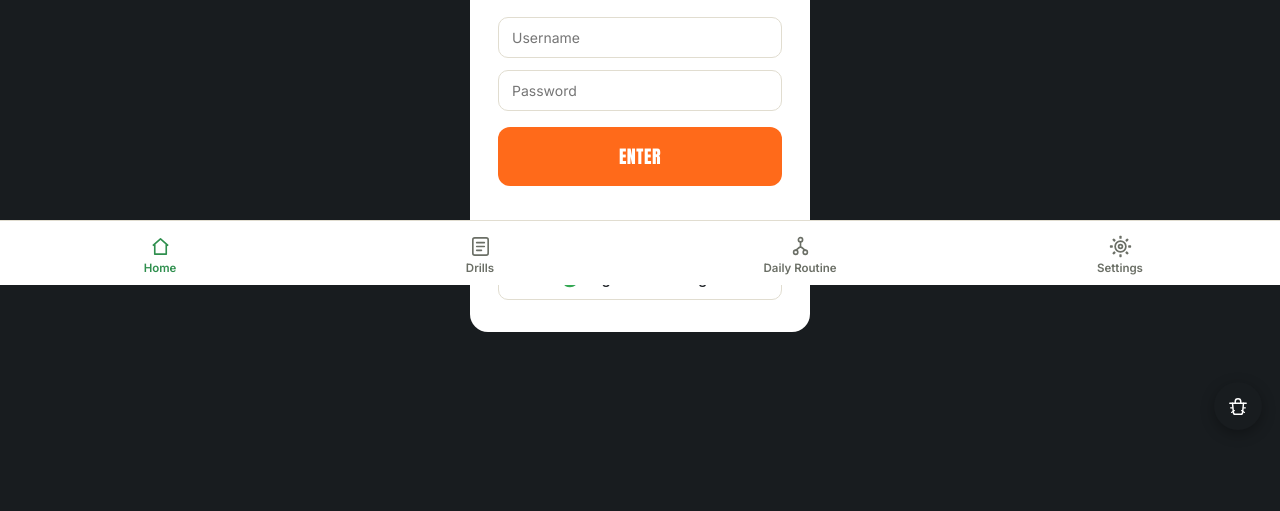
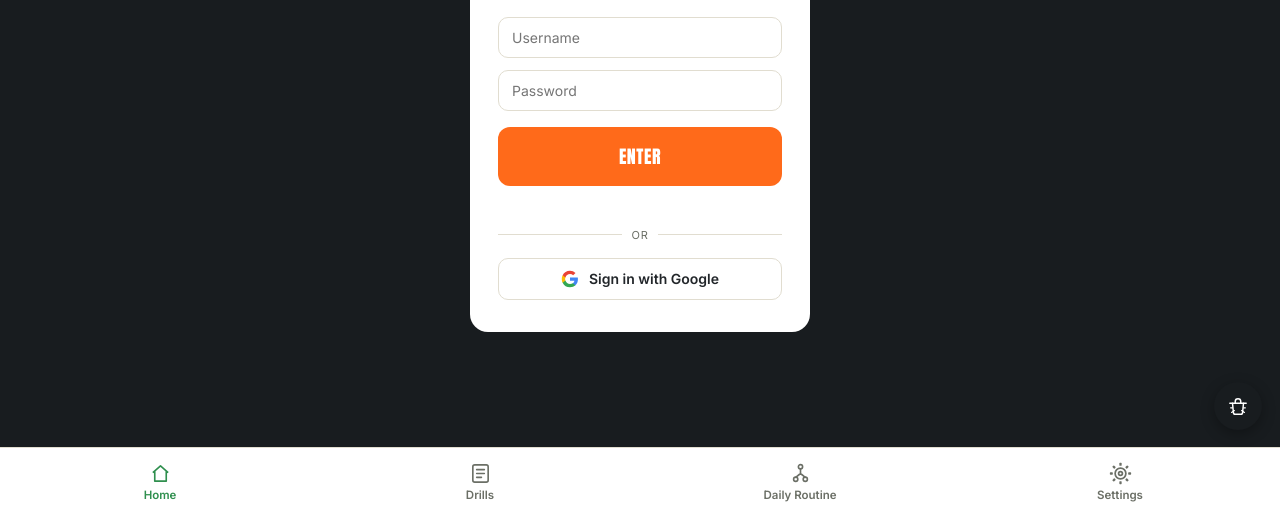
Before and after one commit to Oreoman2014/Gritto, a website: page index.html in a window 1280 px wide. Shown: the part 288-799 px from the top of the page. Drawn offline with nearby package versions, Linux system fonts and the light colour scheme.

Commit message:
v3.3.0 — Fix nav via position:sticky + require sport before video upload  - Switch bottom-nav from position:fixed to position:sticky (more reliable on iOS) - Remove obsolete JS visualViewport pinning workaround - Block video upload until a sport is selected, with a clear message - Regression-tested: hang fix, blank-frame retry, and other prior fixes confirmed intact

```diff
--- a/index.html
+++ b/index.html
@@ -1193,19 +1193,17 @@
   }
 
   .bottom-nav{
-    position:fixed;
-    bottom:0; left:0; right:0;
+    position:sticky;
+    bottom:0;
     display:flex;
     background:#fff;
     border-top:1px solid var(--line);
     padding:6px 0 max(6px, env(safe-area-inset-bottom));
     z-index:150;
-    /* Forces iOS Safari to keep this pinned to the true bottom instead
-       of "floating" mid-screen after the file picker or keyboard opens
-       and closes — a known iOS quirk with position:fixed elements. */
-    transform:translateZ(0);
-    -webkit-transform:translateZ(0);
-    -webkit-backface-visibility:hidden;
+    /* position:sticky (instead of fixed) avoids the iOS Safari bug where
+       fixed elements can visually detach from the bottom of the screen
+       when the file picker or keyboard opens and closes — sticky is
+       computed differently and doesn't suffer from that same issue. */
   }
   .bottom-nav-btn{
     flex:1;
@@ -1224,8 +1222,6 @@
   }
   .bottom-nav-btn svg{width:23px; height:23px;}
   .bottom-nav-btn.active{color:var(--turf);}
-
-  main{padding-bottom:78px;}
 
   .debug-toggle{
     position:fixed;
@@ -1783,28 +1779,6 @@ async function saveVideoHistory(sport, role, parsed){
 </script>
 
 <script>
-// ---- Keep the bottom nav genuinely pinned on iOS ----
-// CSS position:fixed alone isn't reliable on iOS Safari when the file
-// picker or keyboard opens/closes — the browser's "layout viewport" can
-// get out of sync with what's actually visible. The VisualViewport API
-// reports the true visible area, so we use it to actively correct the
-// nav's position instead of just hoping CSS keeps up.
-(function(){
-  const nav = document.querySelector('.bottom-nav');
-  if(!nav || !window.visualViewport) return;
-
-  function pinNav(){
-    const vv = window.visualViewport;
-    const offset = window.innerHeight - (vv.height + vv.offsetTop);
-    nav.style.transform = `translate3d(0, ${Math.max(0, Math.round(offset)) * -1}px, 0)`;
-  }
-
-  window.visualViewport.addEventListener('resize', pinNav);
-  window.visualViewport.addEventListener('scroll', pinNav);
-  window.addEventListener('scroll', pinNav);
-  pinNav();
-})();
-
 // ---- Diagnostic panel for testing mode ----
 // Catches console messages, uncaught errors, and fetch calls so you can
 // see (and copy/share) exactly what happened without needing dev tools.
@@ -2257,7 +2231,7 @@ async function toggleReminders(){
 }
 
 // ---- Settings page ----
-const APP_VERSION = '3.2.0';
+const APP_VERSION = '3.3.0';
 
 async function renderSettingsPage(){
   document.getElementById('settings-version').textContent = `Gritto v${APP_VERSION}`;
@@ -3217,6 +3191,13 @@ let latestSegResult = null;
 function handleVideoSelect(evt){
   const file = evt.target.files[0];
   if(!file) return;
+
+  if(!selectedSport){
+    document.getElementById('video-status').textContent = 'Pick a sport above first, then choose your video.';
+    evt.target.value = ''; // reset the file input so re-choosing the same file still fires this event
+    return;
+  }
+
   document.getElementById('vd-title').textContent = file.name;
   document.getElementById('frame-strip').innerHTML = '';
   document.getElementById('video-go-btn').disabled = true;
```
